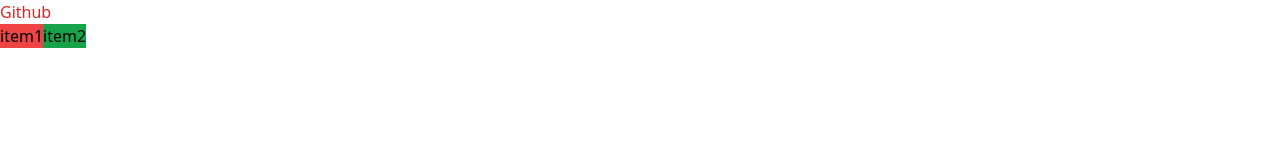
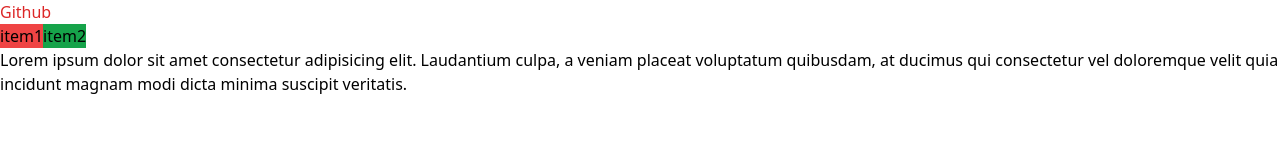
Before and after one commit to peti6114/tailwind-test1, a website: page src/index.html in a window 1280 px wide. Drawn offline with Linux system fonts and the light colour scheme.

Commit message:
version4

```diff
--- a/src/index.html
+++ b/src/index.html
@@ -18,6 +18,7 @@
                     item2
                 </div>
             </div>
+            <p>Lorem ipsum dolor sit amet consectetur adipisicing elit. Laudantium culpa, a veniam placeat voluptatum quibusdam, at ducimus qui consectetur vel doloremque velit quia incidunt magnam modi dicta minima suscipit veritatis.</p>
         </section>
     </div>
 </body>
```
